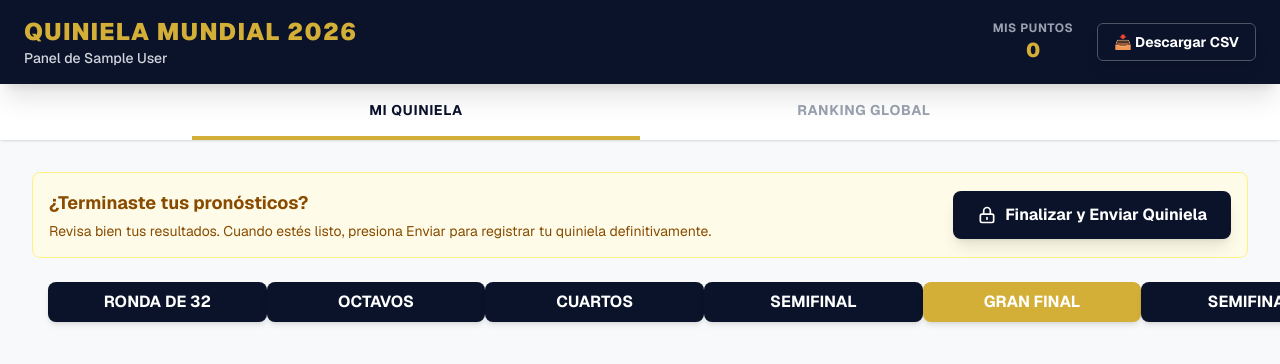
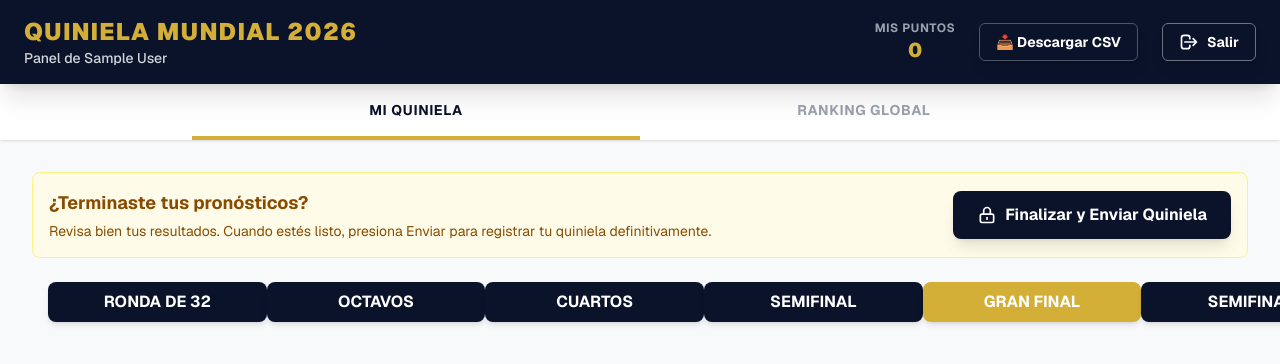
Before and after one commit to svelascotellez/Quiniela2026-3, a Next.js app: page / in a window 1280 px wide. Shown: the top 364 px of the page. Built offline with nearby package versions, Linux system fonts and the light colour scheme; no server answers; the database is empty; sample sign-in values are in the browser's storage.

Commit message:
feat: add sign out button

```diff
--- a/src/app/admin/page.tsx
+++ b/src/app/admin/page.tsx
@@ -8,6 +8,7 @@ import { getDynamicMatches } from "@/lib/matchUtils";
 import { AdminTabs } from "./AdminTabs";
 import { UserListItem } from "./UserListItem";
 import Link from "next/link";
+import { SignOutButton } from "@/components/SignOutButton";
 
 export default async function AdminPage() {
   const session = await getServerSession(authOptions);
@@ -95,9 +96,10 @@ export default async function AdminPage() {
           >
             <span>Compartir WhatsApp</span>
           </a>
-          <Link href="/" className="bg-gray-100 hover:bg-white text-[#0b132b] font-bold py-2 px-4 rounded-md transition-colors shadow-lg">
+          <Link href="/" className="bg-gray-100 hover:bg-white text-[#0b132b] font-bold py-2 px-3 md:px-4 rounded-md transition-colors shadow-lg text-xs md:text-sm whitespace-nowrap">
             Ver mi Quiniela
           </Link>
+          <SignOutButton />
         </div>
       </header>
 
--- a/src/app/page.tsx
+++ b/src/app/page.tsx
@@ -6,6 +6,7 @@ import Link from "next/link";
 import { TournamentBracket } from "@/components/TournamentBracket";
 import { getDynamicMatches } from "@/lib/matchUtils";
 import { UserTabs } from "@/components/UserTabs";
+import { SignOutButton } from "@/components/SignOutButton";
 
 export default async function Home() {
   const session = await getServerSession(authOptions);
@@ -126,6 +127,7 @@ export default async function Home() {
               Administración
             </Link>
           )}
+          <SignOutButton />
         </div>
       </header>
 
--- /dev/null
+++ b/src/components/SignOutButton.tsx
@@ -0,0 +1,18 @@
+"use client";
+
+import { signOut } from "next-auth/react";
+
+export function SignOutButton() {
+  return (
+    <button
+      onClick={() => signOut({ callbackUrl: "/login" })}
+      className="bg-transparent hover:bg-white/10 text-white border border-gray-500 font-bold py-2 px-3 md:px-4 rounded-md transition-colors shadow-lg text-xs md:text-sm flex items-center gap-2"
+      title="Cerrar sesión"
+    >
+      <svg className="w-4 h-4 md:w-5 md:h-5" fill="none" stroke="currentColor" viewBox="0 0 24 24">
+        <path strokeLinecap="round" strokeLinejoin="round" strokeWidth={2} d="M17 16l4-4m0 0l-4-4m4 4H7m6 4v1a3 3 0 01-3 3H6a3 3 0 01-3-3V7a3 3 0 013-3h4a3 3 0 013 3v1" />
+      </svg>
+      <span className="hidden md:inline">Salir</span>
+    </button>
+  );
+}
```
Also changed, not shown: 1 other file (tests, documents, lock files or other folders).
